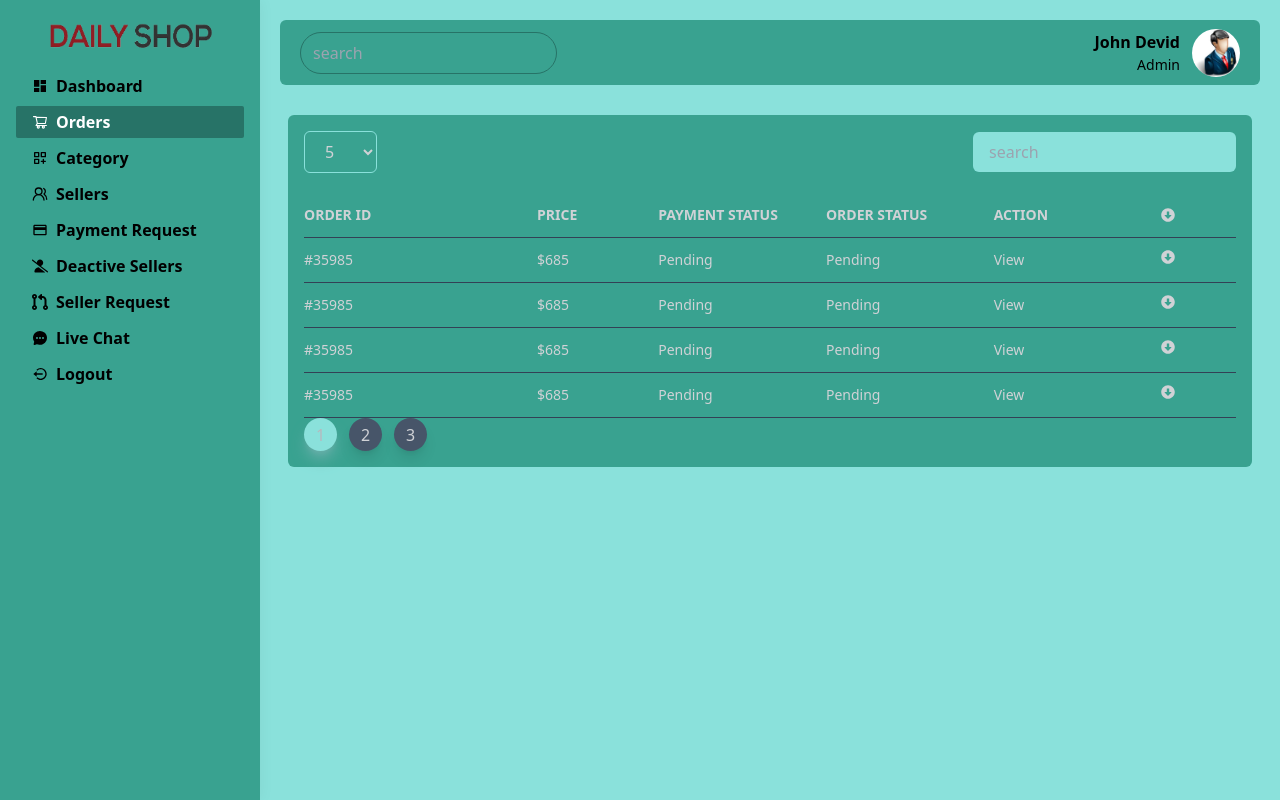
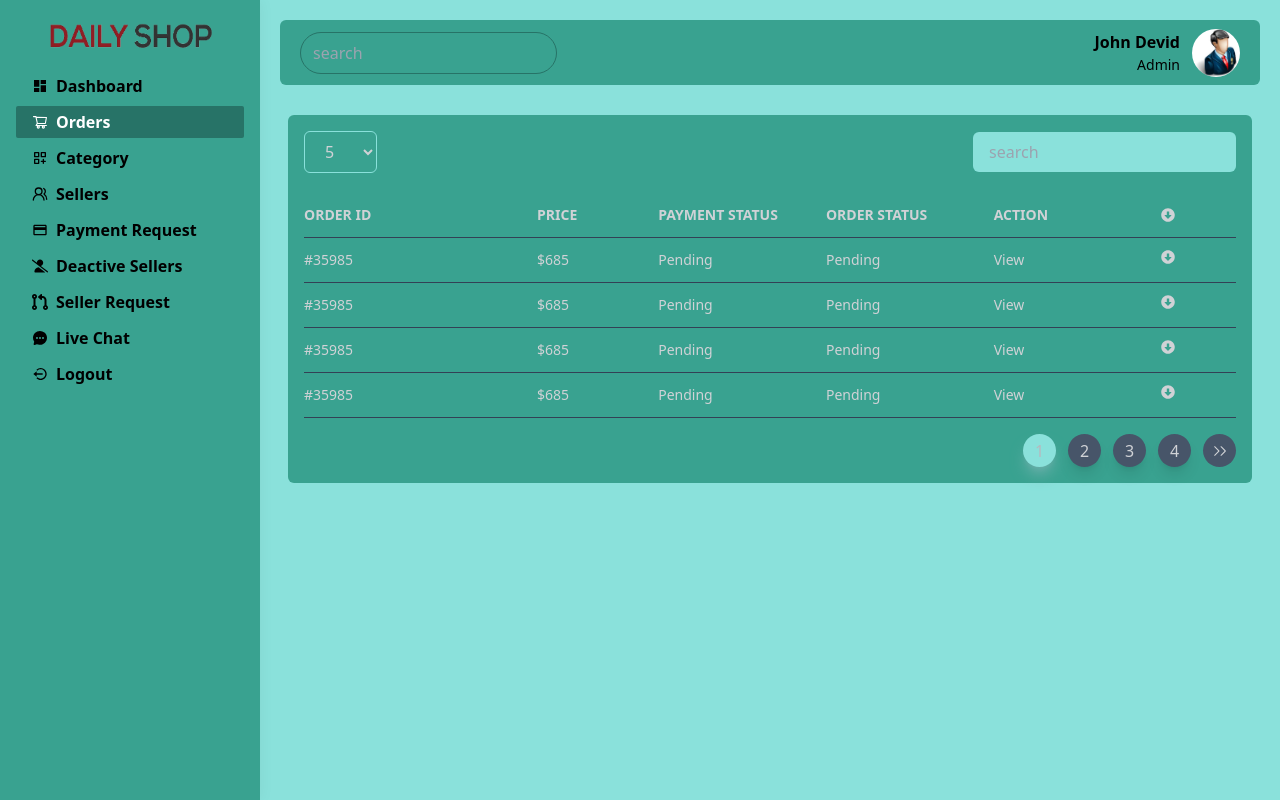
Before and after one commit to Atik2788/e-commerce-project-dashboard, a React (Create React App) app: page /admin/dashboard/orders in a window 1280 px wide. Built offline with nearby package versions, Linux system fonts and the light colour scheme.

Commit message:
order page deshign done

```diff
--- a/src/views/admin/Orders.jsx
+++ b/src/views/admin/Orders.jsx
@@ -10,7 +10,6 @@ const Orders = () => {
   const [show, setShow] = useState(false);
 
   return (
-    <div>
       <div className="px-2 lg:px-7 pt-5">
         <div className="w-full p-4 bg-[#39a290] rounded-md ">
           <OrdersHeader setParPage={setParPage} />
@@ -18,14 +17,17 @@ const Orders = () => {
           {/* table */}
           <OrdersTable show={show} setShow={setShow} />
 
+          <div className="w-full flex justify-end mt-4 bottom-4 right-4">
             <Pagination
               setCurrentPage={setCurrentPage}
               currentPage={currentPage}
-            totalItem = {50}
+              totalItem={50}
               parPage={parPage}
               showItem={3}
             />
           </div>
+
+
         </div>
       </div>
   );
--- a/src/views/admin/orders suported files/Pagination.jsx
+++ b/src/views/admin/orders suported files/Pagination.jsx
@@ -1,7 +1,6 @@
-import { RxDoubleArrowLeft } from "react-icons/rx";
+import { RxDoubleArrowLeft, RxDoubleArrowRight } from "react-icons/rx";
 
 const Pagination = ({currentPage, setCurrentPage, totalItem, parPage, showItem}) => {
-
     let totalPage = Math.ceil(totalItem / parPage);
     // current is pageNumber
     let startPage = currentPage;
@@ -18,7 +17,7 @@ const Pagination = ({currentPage, setCurrentPage, totalItem, parPage, showItem})
 
     const createBtn = () =>{
         const btns = [];
-        for(let i = startPage; i < endPage; i++ ){
+        for(let i = startPage; i <= endPage; i++ ){
             btns.push(
                 <li onClick={() => setCurrentPage(i)} className={`${currentPage === i ? "bg-[#8ae1db] shadow-lg shadow-[#6db0ac] text-[#b7b9be]" : "bg-slate-600 hover:bg-[#8ae1db] shadow-lg hover:shadow-[#6db0ac] text-[#d0d2d6] hover:text-[#b7b9be]"} w-[33px] h-[33px] rounded-full flex justify-center items-center cursor-pointer`}>
                     {i}
@@ -31,11 +30,19 @@ const Pagination = ({currentPage, setCurrentPage, totalItem, parPage, showItem})
     return (
         <ul className='flex gap-3'>
             {
-                currentPage > 1 && <li className="w-[33px] h-[33px] rounded-full flex justify-center items-center bg-slate-600 text-[#d0d2d6]">
+                currentPage > 1 &&
+                <li onClick={() =>setCurrentPage(currentPage - 1) } className="w-[33px] h-[33px] rounded-full flex justify-center items-center bg-slate-600 text-[#d0d2d6] cursor-pointer">
                     <RxDoubleArrowLeft />
                 </li>
-            }{
+            }
+            {
                 createBtn()
+            }
+                        {
+                currentPage < totalPage &&
+                <li onClick={() =>setCurrentPage(currentPage + 1) } className="w-[33px] h-[33px] rounded-full flex justify-center items-center bg-slate-600 text-[#d0d2d6] cursor-pointer">
+                    <RxDoubleArrowRight />
+                </li>
             }
         </ul>
     );
```
Lines whose indentation alone changed are shown as unchanged.
